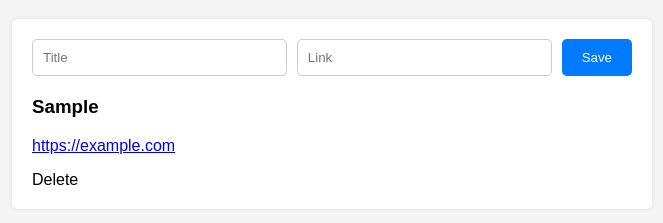
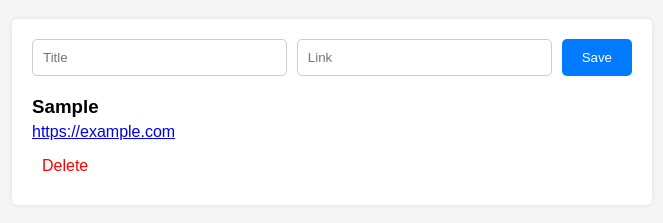
Before and after one commit to HimangiTrivedi/portfolio, a plain HTML site: page index.html in a window 1280 px wide. Both pictures are taken after typing "Sample", "https://example.com" into the empty fields and a click on the button "Save". Shown: the part 101-324 px from the top of the page, without its empty margins (308-971 px from the left). Drawn offline with Linux system fonts and the light colour scheme.

Commit message:
Update styles.css

```diff
--- a/styles.css
+++ b/styles.css
@@ -49,3 +49,21 @@ button:hover {
 #work-list {
   margin-top: 20px;
 }
+
+.work-item {
+  margin-bottom: 10px;
+}
+
+.work-item h3 {
+  margin: 0;
+}
+
+.work-item p {
+  margin-top: 5px;
+}
+
+.delete-btn {
+  color: red;
+  cursor: pointer;
+  margin-left: 10px;
+}
```
